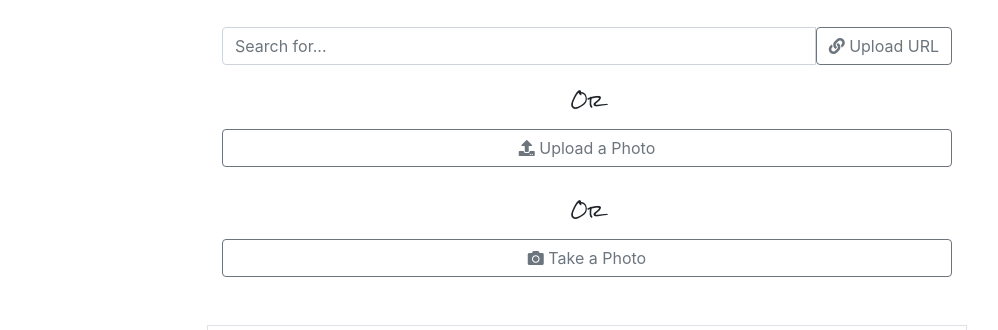
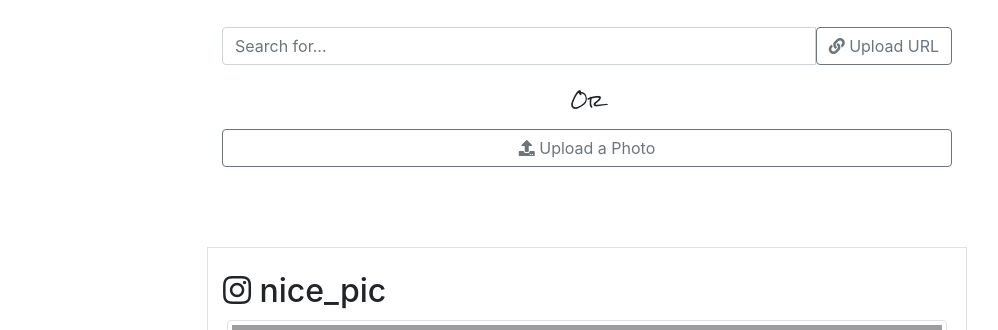
Before and after one commit to TGRaydas/hackathon2018, a Django app: page / in a window 1280 px wide. Shown: the part 133-463 px from the top of the page, without its empty margins (53-1051 px from the left). Run offline with Django 3.2, Linux system fonts and the light colour scheme; some libraries are stand-ins or nearby versions; grey boxes are pictures that could not be loaded.

Commit message:
I've hidden the take a photo option because it doesn't work on server

```diff
--- a/templates/imageapp/index.html
+++ b/templates/imageapp/index.html
@@ -85,7 +85,7 @@
 
                 <br>
 
-                <div class="row" align="center">
+                <div hidden class="row" align="center">
                     <div class="col-lg-2">
 
                     </div>
@@ -98,12 +98,12 @@
                     </div>
                 </div>
 
-                <div class="row">
+                <div hidden class="row">
                     <div class="col-lg-2">
 
                     </div>
                     <div class="col-lg-8">
-                        <button class="btn btn-outline-secondary btn-block" id="take_photo_button"><i class="fas fa-camera"></i> Take a Photo</button>
+                        <button class="btn btn-outline-secondary btn-block" disabled id="take_photo_button"><i class="fas fa-camera"></i> Take a Photo </button>
                     </div><!-- /.col-lg-6 -->
 
                     <div class="col-lg-2">
@@ -218,7 +218,7 @@
         }
 
         function ClarifaiApp(url) {
-            const app = new Clarifai.App({apiKey: 'c0075192603f40fdbc1b0165585bb210'});
+            const app = new Clarifai.App({apiKey: 'd1d13637c0264148b1b9af66bc0498a4'});
             app.models.predict(Clarifai.GENERAL_MODEL, url).then(
                 function (response) {
                     // do something with response
@@ -231,7 +231,7 @@
         }
 
         function ClarifaiApp_Uploaded(base64) {
-            const app = new Clarifai.App({apiKey: 'c0075192603f40fdbc1b0165585bb210'});
+            const app = new Clarifai.App({apiKey: 'd1d13637c0264148b1b9af66bc0498a4'});
             app.models.predict(Clarifai.GENERAL_MODEL, {base64: base64}).then(
               function(response) {
                 // do something with response
```
